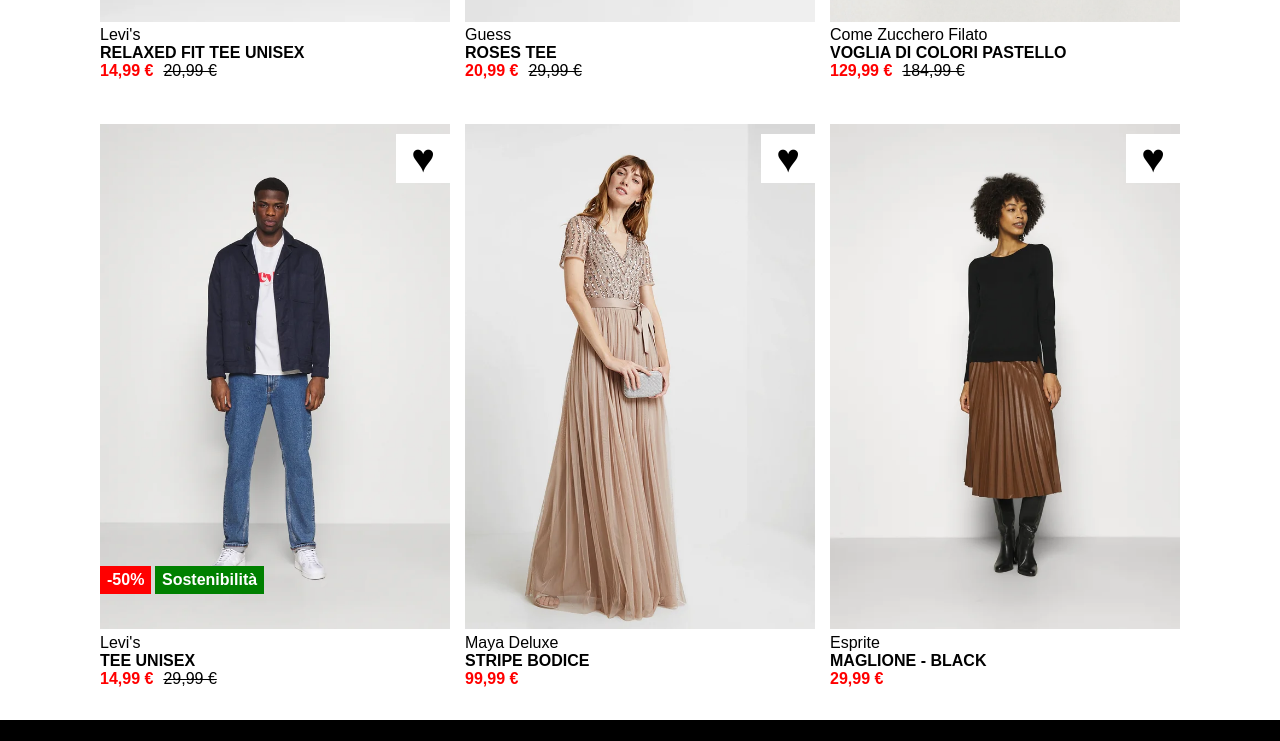
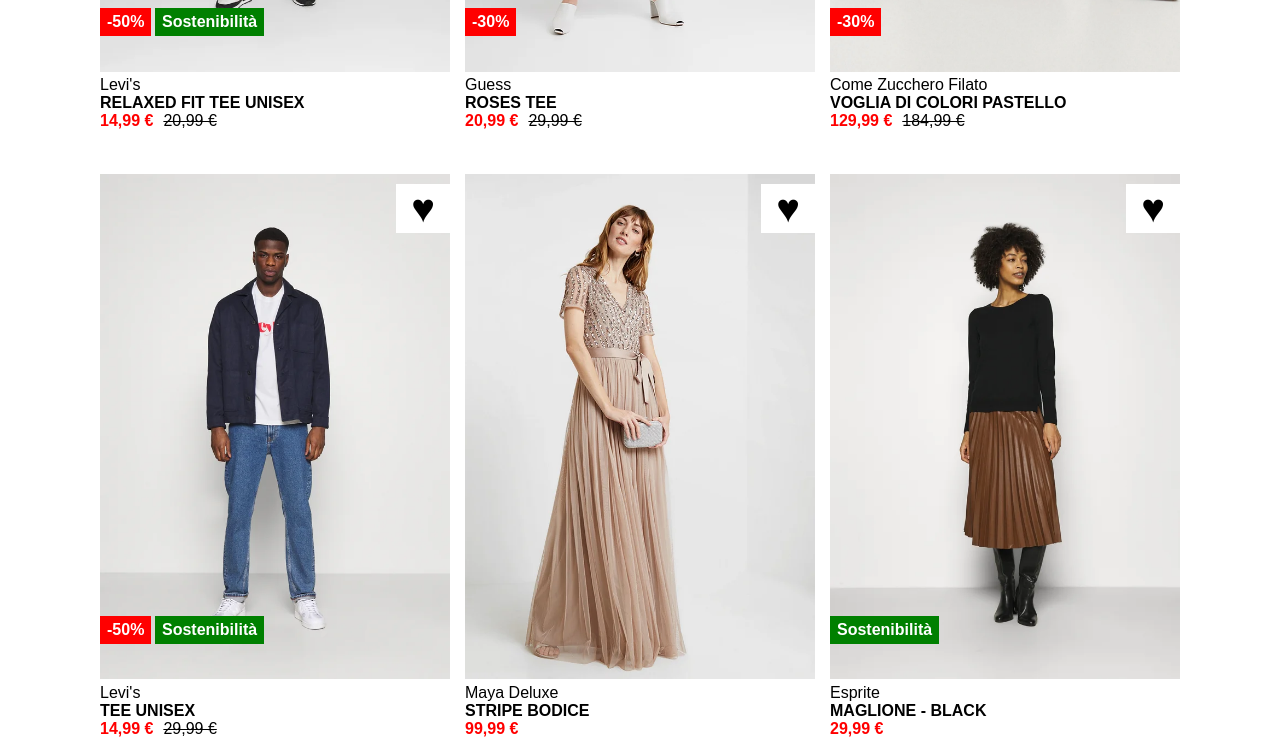
Before and after one commit to gdm91vcs/html-css-boolando, a plain HTML site: page index.html in a window 1280 px wide. Shown: the part 580-1321 px from the top of the page. Drawn offline with Linux system fonts and the light colour scheme.

Commit message:
feat: ultime modifiche css

```diff
--- a/css/style.css
+++ b/css/style.css
@@ -77,19 +77,22 @@ main {
 .container4big {
     width: 1100px;
     height: 1200px;
-    margin-top: 50px;
+    margin-top: 100px;
     display: flex;
     flex-wrap: wrap;
     align-items: center;
     justify-content: center;
     text-align: center;
     gap: 15px;
+    margin-bottom: 100px;
 }
 
 .card {
     width: 350px;
     height: 500px;
+    display: flex;
     position: relative;
+    flex-direction: column;
 }
 
 .list-price {
@@ -125,7 +128,7 @@ main {
 
 .sub-img {
     position: absolute;
-    bottom: 509px;
+    bottom: 505px;
 }
 
 .card img {
@@ -159,8 +162,14 @@ main {
     text-decoration: line-through;
 }
 
-
-
+.sostenibility2 {
+    color: white;
+    background-color: green;
+    padding: 5px 7px 5px 7px;;
+    position: absolute;
+    bottom: 30px;
+    left: 0;
+}
 /* fine main*/
 
 /* inizio footer */
@@ -172,8 +181,6 @@ main {
     width: 100%;
     height: 100px;
     background-color: rgb(0, 0, 0);
-    margin-top: 50px;
-
 }
 
 .sub-container3 {
```
